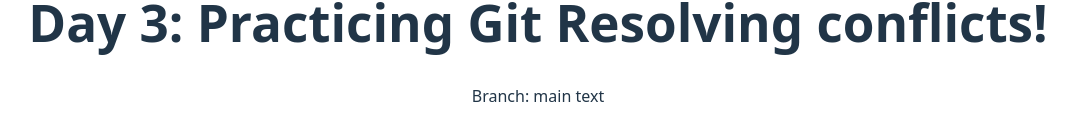
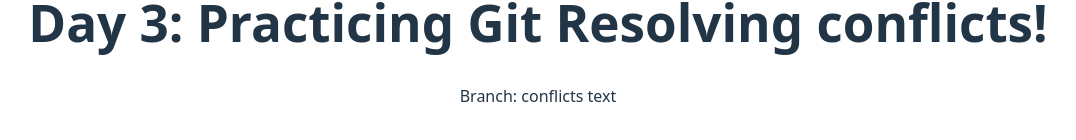
Before and after one commit to chunghoangtu/reactjs-examples, a React (Vite) app: page / in a window 1280 px wide. Shown: the part 358-498 px from the top of the page, without its empty margins (102-1178 px from the left). Built offline with nearby package versions, Linux system fonts and the light colour scheme.

Commit message:
fix: update conflicts app.jsx

```diff
--- a/src/App.jsx
+++ b/src/App.jsx
@@ -7,7 +7,7 @@
     <>
       <div>
         <h1>Day 3: Practicing Git Resolving conflicts!</h1>
-        <p>Branch: main text</p>
+        <p>Branch: conflicts text</p>
       </div>
     </>
   )
```
